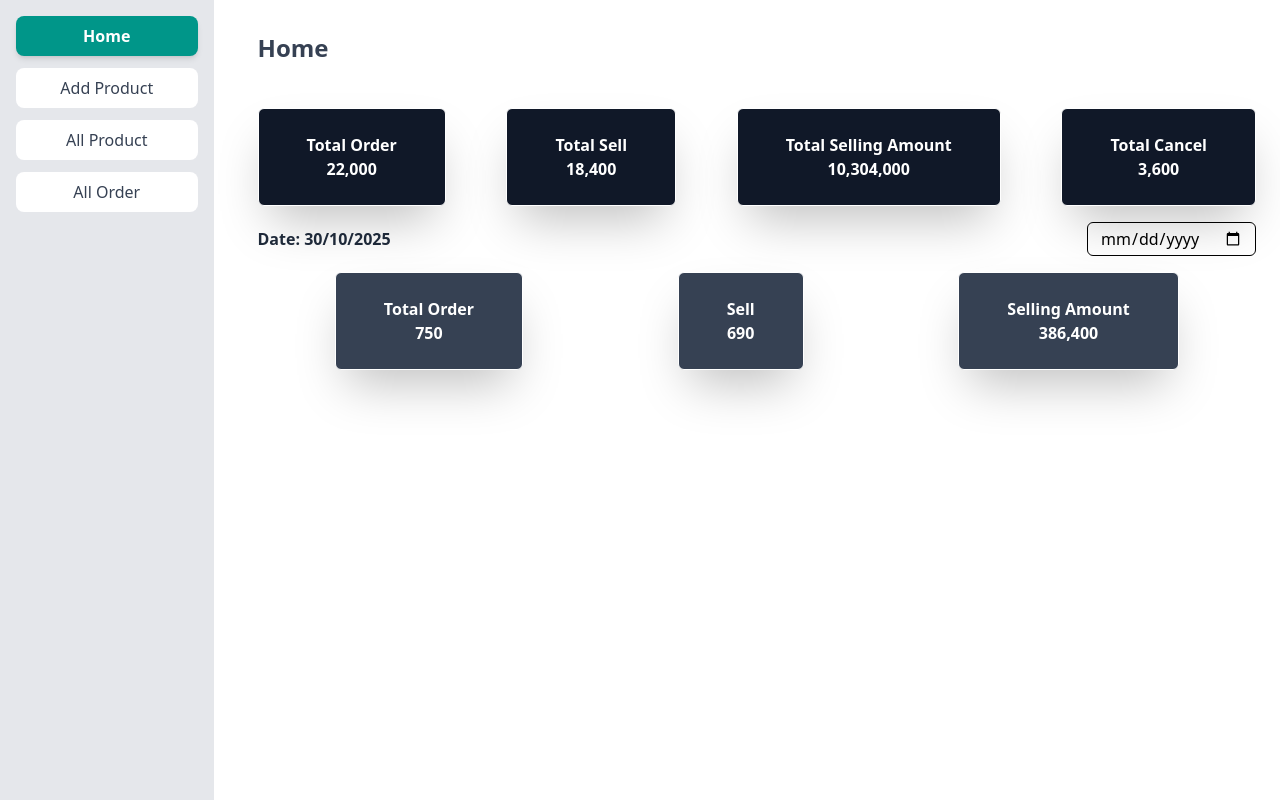
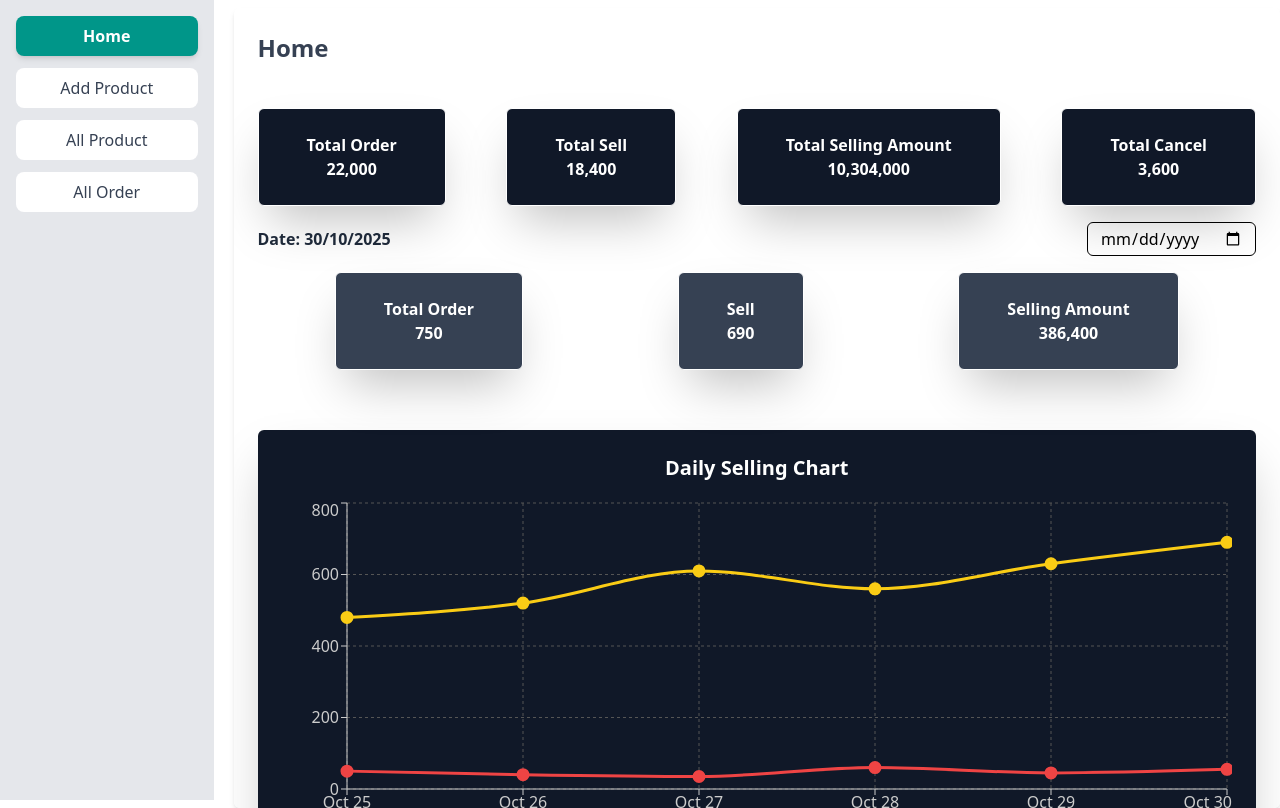
Before and after one commit to rajibulislam60/simpleshop, a React (Vite) app in the folder dashboard/: page / in a window 1280 px wide. Built offline with nearby package versions, Linux system fonts and the light colour scheme.

Commit message:
add chart

```diff
--- a/dashboard/package.json
+++ b/dashboard/package.json
@@ -14,6 +14,7 @@
     "react": "^19.1.1",
     "react-dom": "^19.1.1",
     "react-router": "^7.9.3",
+    "recharts": "^3.3.0",
     "tailwindcss": "^4.1.14"
   },
   "devDependencies": {
--- a/dashboard/src/pages/Home.jsx
+++ b/dashboard/src/pages/Home.jsx
@@ -1,13 +1,69 @@
 import React from "react";
 import Total from "../Components/Total";
-import Container from "./../Components/Container";
+import {
+  LineChart,
+  Line,
+  XAxis,
+  YAxis,
+  CartesianGrid,
+  Tooltip,
+  ResponsiveContainer,
+  Legend,
+} from "recharts";
+
+const data = [
+  { date: "Oct 25", sell: 480, cancel: 50 },
+  { date: "Oct 26", sell: 520, cancel: 40 },
+  { date: "Oct 27", sell: 610, cancel: 35 },
+  { date: "Oct 28", sell: 560, cancel: 60 },
+  { date: "Oct 29", sell: 630, cancel: 45 },
+  { date: "Oct 30", sell: 690, cancel: 55 },
+];
 
 const Home = () => {
   return (
-    <div className="w-full mx-auto mt-2 bg-white p-6">
+    <div className="w-full h-screen overflow-y-auto mx-auto mt-2 bg-white p-6 rounded-md shadow-md">
       <h2 className="text-2xl font-bold mb-6 text-gray-700">Home</h2>
+
       <div className="py-5">
         <Total />
+      </div>
+
+      <div className="mt-10 bg-gray-900 text-white p-6 rounded-md shadow-2xl">
+        <h2 className="text-xl font-semibold mb-4 text-center">
+          Daily Selling Chart
+        </h2>
+        <ResponsiveContainer width="100%" height={350}>
+          <LineChart data={data}>
+            <CartesianGrid strokeDasharray="3 3" stroke="#555" />
+            <XAxis dataKey="date" stroke="#ccc" />
+            <YAxis stroke="#ccc" />
+            <Tooltip
+              contentStyle={{
+                backgroundColor: "#1f2937",
+                borderRadius: "8px",
+                color: "#fff",
+              }}
+            />
+            <Legend />
+            <Line
+              type="monotone"
+              dataKey="sell"
+              stroke="#facc15"
+              strokeWidth={3}
+              dot={{ r: 5, fill: "#facc15" }}
+              name="Sell"
+            />
+            <Line
+              type="monotone"
+              dataKey="cancel"
+              stroke="#ef4444"
+              strokeWidth={3}
+              dot={{ r: 5, fill: "#ef4444" }}
+              name="Cancel"
+            />
+          </LineChart>
+        </ResponsiveContainer>
       </div>
     </div>
   );
```
Also changed, not shown: 1 other file (tests, documents, lock files or other folders).
